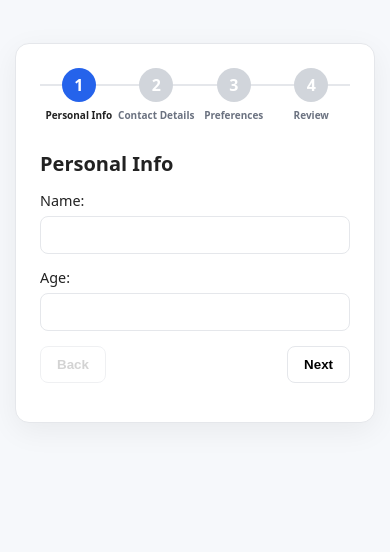
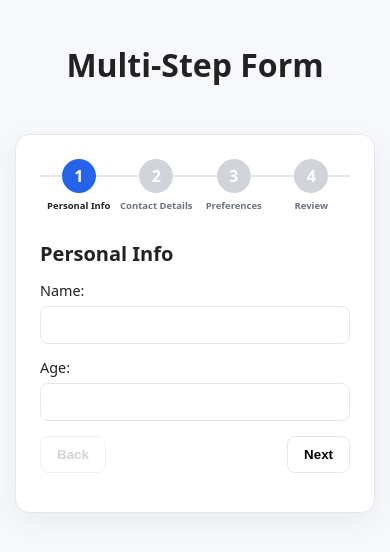
Before and after one commit to iMuhammadAnas/Learning-Projects, a React (Vite) app: page / in a window 390 px wide. Both pictures are taken after a click on the element 195 px from the left and 994 px from the top of the page. Shown: the part 20-572 px from the top of the page. Built offline with nearby package versions, Linux system fonts and the light colour scheme.

Commit message:
responsive

```diff
--- a/src/pages/multi-step-form/MultiStepForm.tsx
+++ b/src/pages/multi-step-form/MultiStepForm.tsx
@@ -28,6 +28,8 @@ export default function MultiStepForm() {
   };
 
   return (
+    <div>
+        <h1 className="s-heading">Multi-Step Form</h1>
       <div className="multi-form">
         <Stepper steps={steps} currentStep={currentStep} />
 
@@ -62,5 +64,6 @@ export default function MultiStepForm() {
           />
         )}
       </div>
+    </div>
   );
 }
--- a/src/pages/multi-step-form/stepper.css
+++ b/src/pages/multi-step-form/stepper.css
@@ -29,6 +29,11 @@
   border-radius: 14px;
   padding: 24px;
   box-shadow: var(--shadow);
+}
+
+.s-heading {
+  text-align: center;
+  margin: 48px auto;
 }
 
 /* Stepper */
@@ -175,7 +180,7 @@ select:focus {
 
 @media screen and (max-width: 460px) {
   .step span {
-    font-size: 10px;
+    font-size: 9.5px;
     font-weight: bold;
   }
   .heading {
```
Lines whose indentation alone changed are shown as unchanged.
